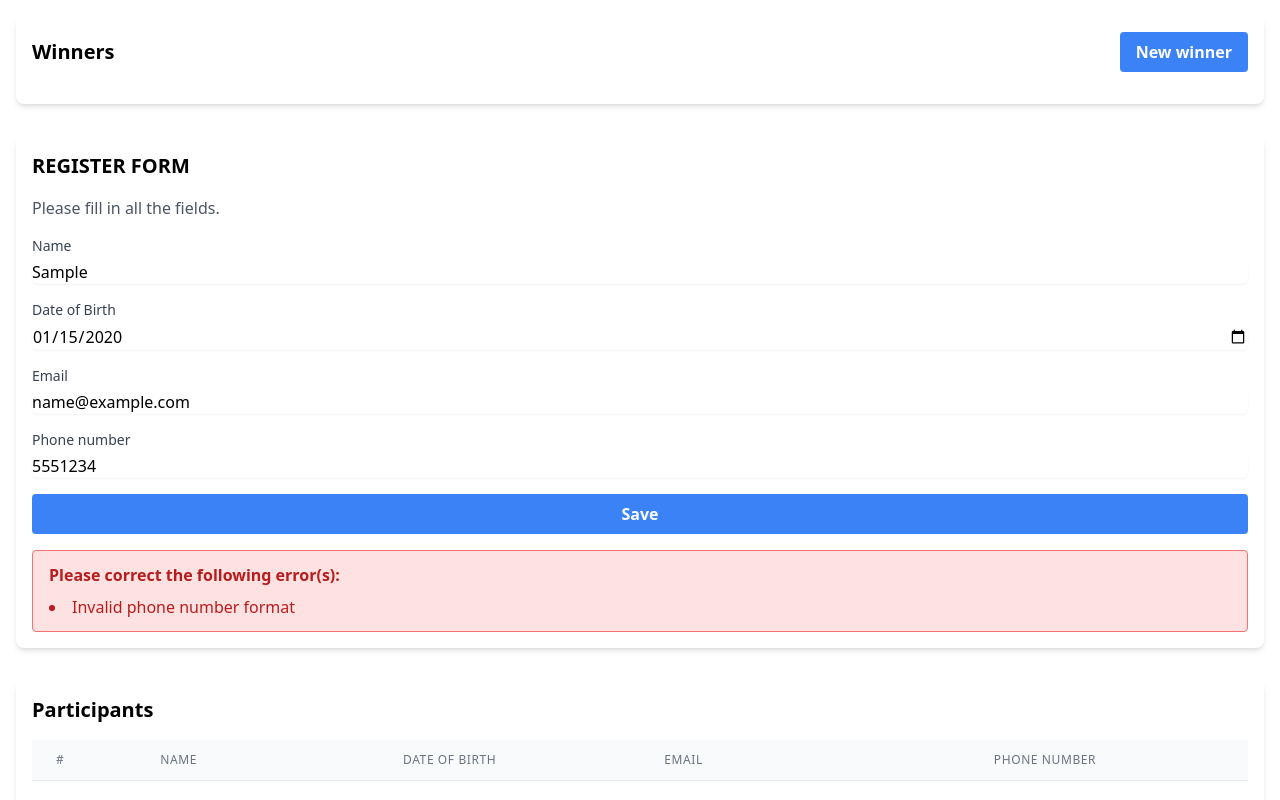
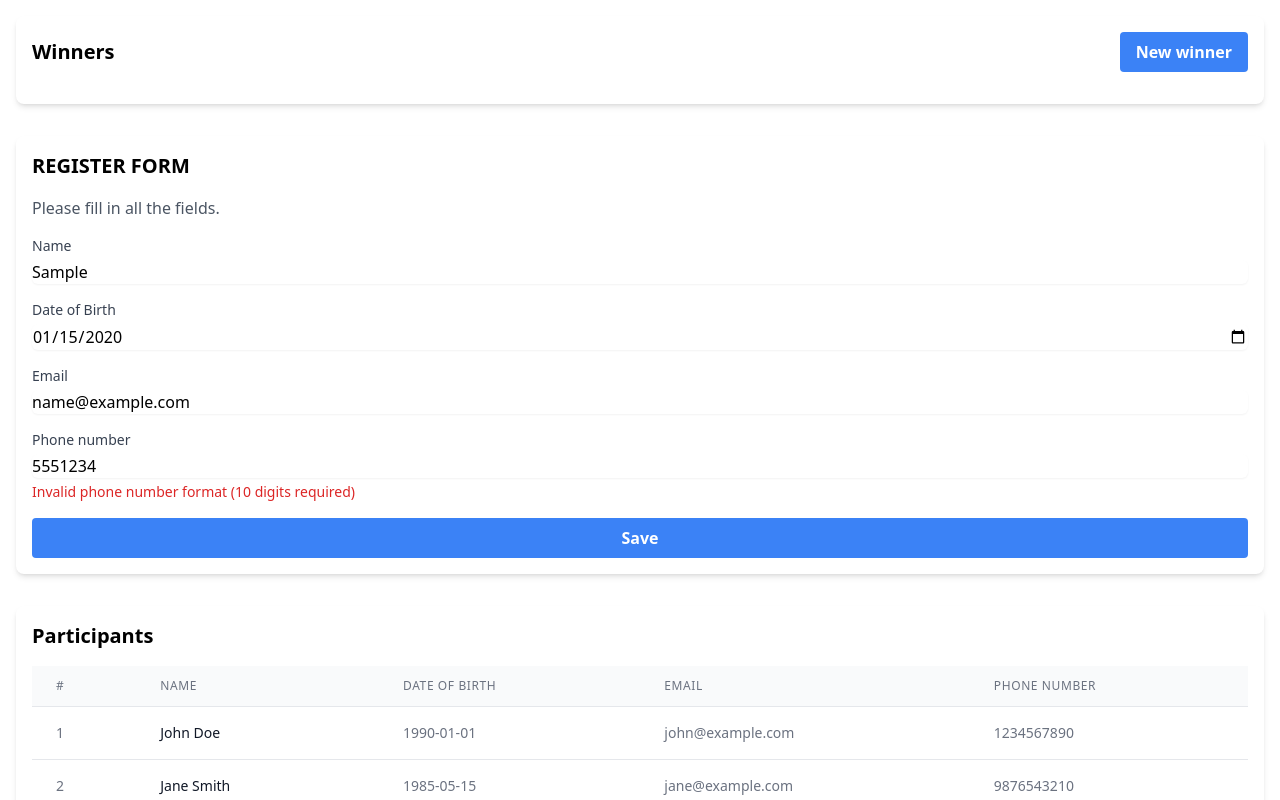
Before and after one commit to Sandoplay/javascript-lab7-vue, a Vue app in the folder vue-lab7/: page / in a window 1280 px wide. Both pictures are taken after typing "Sample", "2020-01-15", "name@example.com", "5551234" into the empty fields and a click on the button "Save". Shown: the top 800 px of the page. Built offline with nearby package versions, Linux system fonts and the light colour scheme.

Commit message:
errors under all forms and no delete of participants from table

```diff
--- a/vue-lab7/package.json
+++ b/vue-lab7/package.json
@@ -4,7 +4,7 @@
   "private": true,
   "type": "module",
   "scripts": {
-    "dev": "vite",
+    "dev": "vite && npx tailwindcss -i ./src/input.css -o ./src/output.css --watch",
     "build": "run-p type-check \"build-only {@}\" --",
     "preview": "vite preview",
     "build-only": "vite build",
--- a/vue-lab7/src/App.vue
+++ b/vue-lab7/src/App.vue
@@ -30,16 +30,17 @@
     <div class="mb-8 bg-white shadow-md rounded-lg p-4">
     <h2 class="text-xl font-bold mb-4">REGISTER FORM</h2>
     <p class="text-gray-600 mb-4">Please fill in all the fields.</p>
-      <form @submit.prevent="submitForm" class="space-y-4">
+    <form @submit.prevent="submitForm" class="space-y-4" novalidate>
       <div>
         <label for="name" class="block text-sm font-medium text-gray-700">Name</label>
         <input
           v-model="form.name"
           type="text"
           id="name"
-            required
           class="mt-1 block w-full rounded-md border-gray-300 shadow-sm focus:border-indigo-300 focus:ring focus:ring-indigo-200 focus:ring-opacity-50"
+          @blur="validateField('name')"
         >
+        <p v-if="errors.name" class="mt-1 text-sm text-red-600">{{ errors.name }}</p>
       </div>
       <div>
         <label for="dateOfBirth" class="block text-sm font-medium text-gray-700">Date of Birth</label>
@@ -47,9 +48,10 @@
           v-model="form.dateOfBirth"
           type="date"
           id="dateOfBirth"
-            required
           class="mt-1 block w-full rounded-md border-gray-300 shadow-sm focus:border-indigo-300 focus:ring focus:ring-indigo-200 focus:ring-opacity-50"
+          @blur="validateField('dateOfBirth')"
         >
+        <p v-if="errors.dateOfBirth" class="mt-1 text-sm text-red-600">{{ errors.dateOfBirth }}</p>
       </div>
       <div>
         <label for="email" class="block text-sm font-medium text-gray-700">Email</label>
@@ -57,9 +59,10 @@
           v-model="form.email"
           type="email"
           id="email"
-            required
           class="mt-1 block w-full rounded-md border-gray-300 shadow-sm focus:border-indigo-300 focus:ring focus:ring-indigo-200 focus:ring-opacity-50"
+          @blur="validateField('email')"
         >
+        <p v-if="errors.email" class="mt-1 text-sm text-red-600">{{ errors.email }}</p>
       </div>
       <div>
         <label for="phone" class="block text-sm font-medium text-gray-700">Phone number</label>
@@ -67,9 +70,10 @@
           v-model="form.phone"
           type="tel"
           id="phone"
-            required
           class="mt-1 block w-full rounded-md border-gray-300 shadow-sm focus:border-indigo-300 focus:ring focus:ring-indigo-200 focus:ring-opacity-50"
+          @blur="validateField('phone')"
         >
+        <p v-if="errors.phone" class="mt-1 text-sm text-red-600">{{ errors.phone }}</p>
       </div>
       <div>
         <button
@@ -80,16 +84,6 @@
         </button>
       </div>
     </form>
-      <div
-        v-if="errors.length"
-        class="mt-4 bg-red-100 border border-red-400 text-red-700 px-4 py-3 rounded relative"
-        role="alert"
-      >
-        <strong class="font-bold">Please correct the following error(s):</strong>
-        <ul class="mt-2 list-disc list-inside">
-          <li v-for="error in errors" :key="error">{{ error }}</li>
-        </ul>
-      </div>
   </div>
 
     <!-- Participants List Block -->
@@ -109,6 +103,7 @@
           <tr
             v-for="(participant, index) in participants"
             :key="participant.id"
+            :class="{ 'bg-green-100': isWinner(participant) }"
           >
             <td class="px-6 py-4 whitespace-nowrap text-sm text-gray-500">{{ index + 1 }}</td>
             <td class="px-6 py-4 whitespace-nowrap text-sm font-medium text-gray-900">{{ participant.name }}</td>
@@ -127,6 +122,13 @@ import { defineComponent, ref, computed } from 'vue'
 
 interface Participant {
   id: number
+  name: string
+  dateOfBirth: string
+  email: string
+  phone: string
+}
+
+interface FormErrors {
   name: string
   dateOfBirth: string
   email: string
@@ -160,7 +162,12 @@ export default defineComponent({
       },
     ])
     const winners = ref<Participant[]>([])
-    const errors = ref<string[]>([])
+    const errors = ref<FormErrors>({
+      name: '',
+      dateOfBirth: '',
+      email: '',
+      phone: '',
+    })
 
     const form = ref({
       name: '',
@@ -173,35 +180,51 @@ export default defineComponent({
       return winners.value.length >= 3 || participants.value.length === 0
     })
 
-    const validateForm = (): string[] => {
-      const newErrors: string[] = []
-      const emailRegex = /^[^\s@]+@[^\s@]+\.[^\s@]+$/
-      const phoneRegex = /^\d{10}$/
+    const validateField = (field: keyof FormErrors) => {
+      const newErrors = { ...errors.value }
 
-      if (!form.value.name) newErrors.push('Name is required')
-      if (!form.value.dateOfBirth) newErrors.push('Date of Birth is required')
-      if (!emailRegex.test(form.value.email)) newErrors.push('Invalid email format')
-      if (!phoneRegex.test(form.value.phone)) newErrors.push('Invalid phone number format')
-
+      switch (field) {
+        case 'name':
+          newErrors.name = form.value.name.trim() ? '' : 'Name is required'
+          break
+        case 'dateOfBirth':
+          if (!form.value.dateOfBirth) {
+            newErrors.dateOfBirth = 'Date of Birth is required'
+          } else {
+            const birthDate = new Date(form.value.dateOfBirth)
             const today = new Date()
-      const birthDate = new Date(form.value.dateOfBirth)
+            const maxAge = new Date()
+            maxAge.setFullYear(maxAge.getFullYear() - 150)
 
             if (birthDate > today) {
-        newErrors.push('Date of Birth cannot be in the future')
+              newErrors.dateOfBirth = 'Date of Birth cannot be in the future'
+            } else if (birthDate < maxAge) {
+              newErrors.dateOfBirth = 'Date of Birth cannot be more than 150 years ago'
+            } else {
+              newErrors.dateOfBirth = ''
+            }
+          }
+          break
+        case 'email':
+          const emailRegex = /^[^\s@]+@[^\s@]+\.[^\s@]+$/
+          newErrors.email = form.value.email ? (emailRegex.test(form.value.email) ? '' : 'Invalid email format') : 'Email is required'
+          break
+        case 'phone':
+          const phoneRegex = /^\d{10}$/
+          newErrors.phone = form.value.phone ? (phoneRegex.test(form.value.phone) ? '' : 'Invalid phone number format (10 digits required)') : 'Phone number is required'
+          break
       }
 
-      const maxAge = new Date()
-      maxAge.setFullYear(maxAge.getFullYear() - 150)
-      if (birthDate < maxAge) {
-        newErrors.push('Date of Birth cannot be more than 150 years ago')
+      errors.value = newErrors
     }
 
-      return newErrors
+    const validateForm = (): boolean => {
+      ['name', 'dateOfBirth', 'email', 'phone'].forEach(field => validateField(field as keyof FormErrors))
+      return !Object.values(errors.value).some(error => error !== '')
     }
 
     const submitForm = () => {
-      errors.value = validateForm()
-      if (errors.value.length === 0) {
+      if (validateForm()) {
         participants.value.push({
           ...form.value,
           id: Date.now(),
@@ -217,26 +240,31 @@ export default defineComponent({
         email: '',
         phone: '',
       }
-      errors.value = []
+      errors.value = {
+        name: '',
+        dateOfBirth: '',
+        email: '',
+        phone: '',
+      }
     }
 
     const selectNewWinner = () => {
       if (!isNewWinnerDisabled.value) {
-        const randomIndex = Math.floor(
-          Math.random() * participants.value.length,
-        )
-        const winner = participants.value[randomIndex]
+        const availableParticipants = participants.value.filter(p => !isWinner(p))
+        if (availableParticipants.length > 0) {
+          const randomIndex = Math.floor(Math.random() * availableParticipants.length)
+          const winner = availableParticipants[randomIndex]
           winners.value.push(winner)
-        participants.value = participants.value.filter(p => p.id !== winner.id)
+        }
       }
     }
 
     const removeWinner = (winnerId: number) => {
-      const winner = winners.value.find(w => w.id === winnerId)
-      if (winner) {
       winners.value = winners.value.filter(w => w.id !== winnerId)
-        participants.value.push(winner)
     }
+
+    const isWinner = (participant: Participant) => {
+      return winners.value.some(w => w.id === participant.id)
     }
 
     return {
@@ -245,10 +273,18 @@ export default defineComponent({
       errors,
       form,
       isNewWinnerDisabled,
+      validateField,
       submitForm,
       selectNewWinner,
       removeWinner,
+      isWinner,
     }
   },
 })
 </script>
+
+<style>
+@import 'tailwindcss/base';
+@import 'tailwindcss/components';
+@import 'tailwindcss/utilities';
+</style>
--- a/vue-lab7/src/output.css
+++ b/vue-lab7/src/output.css
@@ -617,14 +617,6 @@ video {
   margin-top: 0.25rem;
 }
 
-.mt-2 {
-  margin-top: 0.5rem;
-}
-
-.mt-4 {
-  margin-top: 1rem;
-}
-
 .block {
   display: block;
 }
@@ -643,14 +635,6 @@ video {
 
 .min-w-full {
   min-width: 100%;
-}
-
-.list-inside {
-  list-style-position: inside;
-}
-
-.list-disc {
-  list-style-type: disc;
 }
 
 .items-center {
@@ -713,11 +697,6 @@ video {
   border-color: rgb(209 213 219 / var(--tw-border-opacity));
 }
 
-.border-red-400 {
-  --tw-border-opacity: 1;
-  border-color: rgb(248 113 113 / var(--tw-border-opacity));
-}
-
 .bg-blue-500 {
   --tw-bg-opacity: 1;
   background-color: rgb(59 130 246 / var(--tw-bg-opacity));
@@ -733,9 +712,9 @@ video {
   background-color: rgb(249 250 251 / var(--tw-bg-opacity));
 }
 
-.bg-red-100 {
+.bg-green-100 {
   --tw-bg-opacity: 1;
-  background-color: rgb(254 226 226 / var(--tw-bg-opacity));
+  background-color: rgb(220 252 231 / var(--tw-bg-opacity));
 }
 
 .bg-white {
@@ -846,9 +825,9 @@ video {
   color: rgb(239 68 68 / var(--tw-text-opacity));
 }
 
-.text-red-700 {
+.text-red-600 {
   --tw-text-opacity: 1;
-  color: rgb(185 28 28 / var(--tw-text-opacity));
+  color: rgb(220 38 38 / var(--tw-text-opacity));
 }
 
 .text-white {
```
Lines whose indentation alone changed are shown as unchanged.
